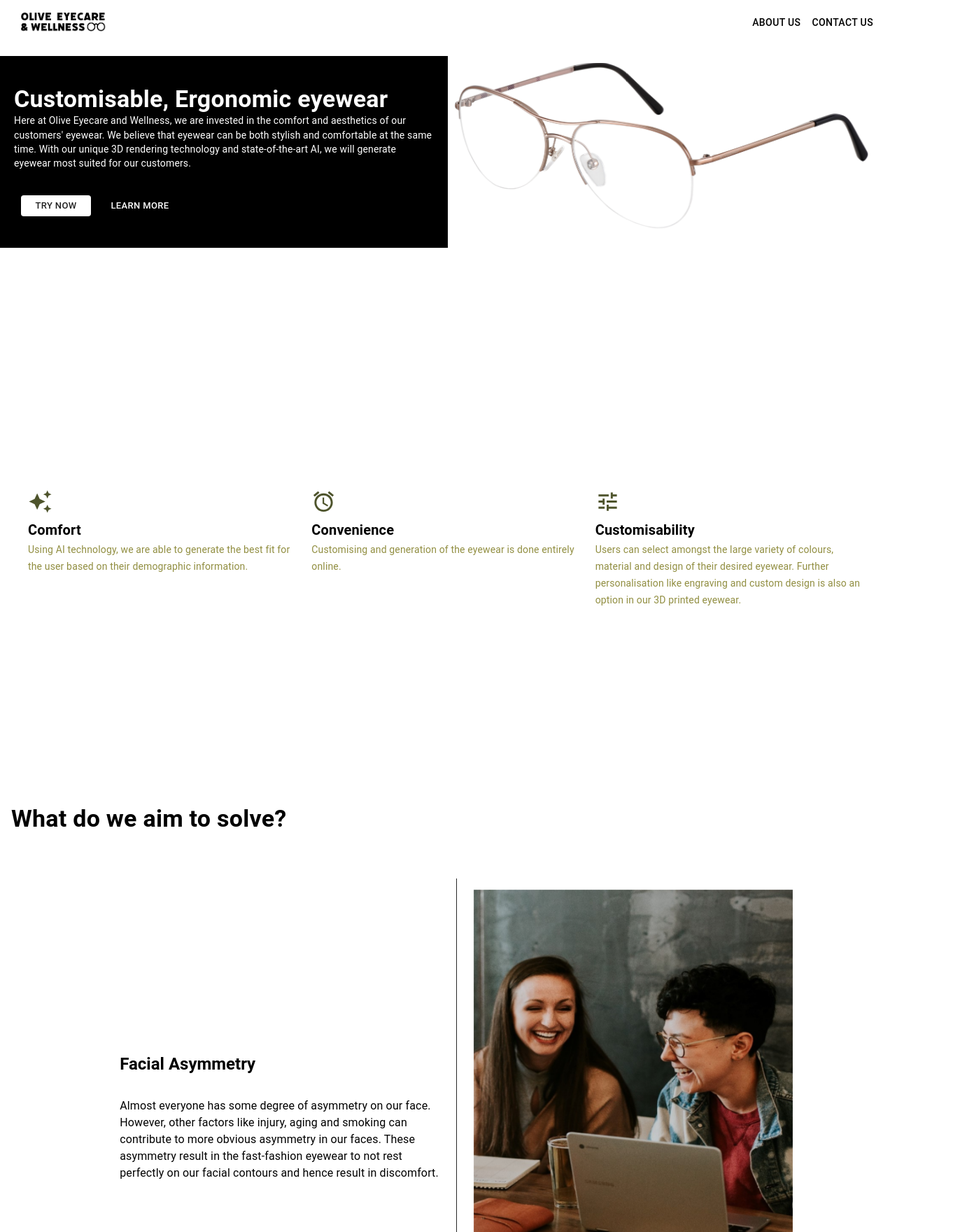
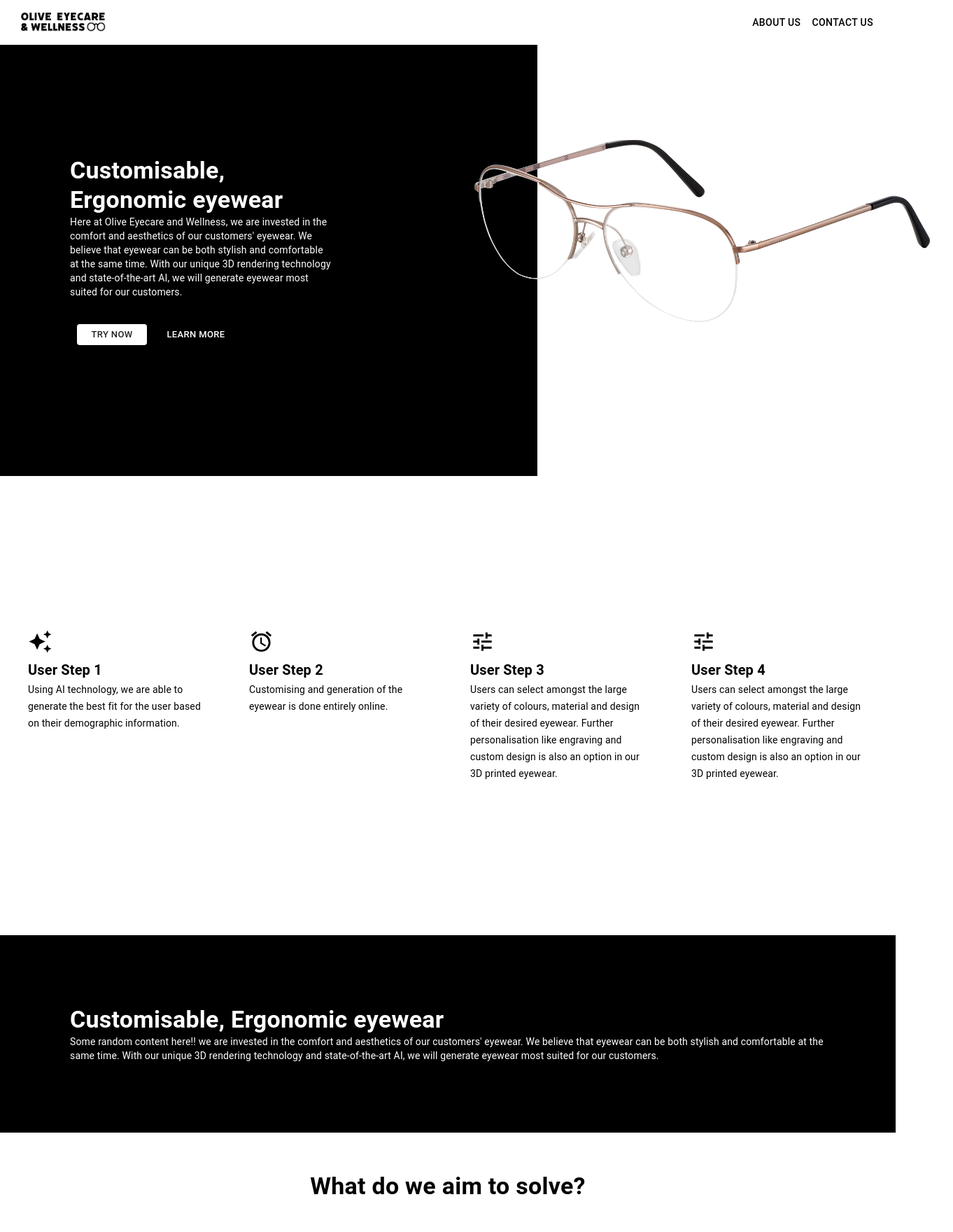
Before and after one commit to gzyon/3D-Printed-Eyewear, a React (Create React App) app in the folder capstone-website/: page / in a window 1280 px wide. Shown: the top 1760 px of the page at 70% size, 1362 px wide, since content can reach past the window. Built offline with nearby package versions, Linux system fonts and the light colour scheme.

Commit message:
added animation n completed website:

```diff
--- a/capstone-website/package.json
+++ b/capstone-website/package.json
@@ -15,6 +15,8 @@
     "express": "^4.18.1",
     "multer": "^1.4.5-lts.1",
     "react": "^18.1.0",
+    "react-animated-css": "^1.2.1",
+    "react-animation-on-scroll": "^5.1.0",
     "react-dom": "^18.1.0",
     "react-scripts": "5.0.1",
     "react-toastify": "^9.0.7",
--- a/capstone-website/src/Components/DescItem/DescItem.js
+++ b/capstone-website/src/Components/DescItem/DescItem.js
@@ -9,7 +9,7 @@ const DescItem = ({ title, content, icon }) => {
             </Typography>
             <Typography variant='body2' component='body2' sx={
                 {
-                    color: "#918E41"
+                    color: "#000000"
                 }
             }>
                 {content}
--- a/capstone-website/src/Pages/HomePage.css
+++ b/capstone-website/src/Pages/HomePage.css
@@ -36,7 +36,7 @@ img.bigPicS2{
 
 .fade-in-bottom-section {
     opacity: 0;
-    transform: translateY(20vh);
+    transform: translateY(-20vh);
     visibility: hidden;
     transition: opacity 0.6s ease-out, transform 1.2s ease-out;
     will-change: opacity, visibility;
--- a/capstone-website/src/Pages/HomePage.js
+++ b/capstone-website/src/Pages/HomePage.js
@@ -7,6 +7,7 @@ import Toolbar from '@mui/material/Toolbar';
 import CssBaseline from '@mui/material/CssBaseline';
 import Abc from '@mui/icons-material/Abc'
 import './HomePage.css';
+// import { sizing } from '@material-ui/system';
 
 import landingImage from '../assets/images/landing.png'
 import glasses_landing from '../assets/images/glasses_landing.png'
@@ -56,7 +57,8 @@ const theme = createTheme({
     palette:{
         darkGreen: createColor("#4E542C"),
         lightGreen: createColor("#EAE79B"),
-        white:createColor("#FFFFFF")
+        white:createColor("#FFFFFF"),
+        black:createColor("#000000")
     }
 })
 
@@ -88,9 +90,9 @@ const HomePage = (props) => {
             <Header />
             <Grid container>
                 {/* Segment 1: Main product selling page */}
-                <Grid item container columns={16} py={10}>
-                    <Grid sx={{backgroundColor:'#000000'}} item xs={8} display="flex" justifyContent={'left'} alignItems="center" className={`fade-in-bottom-section ${isVisible ? 'is-visible' : ''}`} ref={domRef}>
-                        <Box sx={{backgroundColor:'#000000', padding:"20px"}}>
+                <Grid item container columns={5} py={5}>
+                    <Grid sx={{backgroundColor:'#000000', height: '80vh'}} item md={3} display="flex" justifyContent={'left'} alignItems="center" ref={domRef}>
+                        <Box sx={{backgroundColor:'#000000', padding:"100px", width:"45vw"}}>
                             <Typography variant="h4" color="#FFFFFF">
                                 <b>Customisable, Ergonomic eyewear</b>
                             </Typography>
@@ -106,108 +108,108 @@ const HomePage = (props) => {
                         </Box>
                     </Grid>
 
-                    <Grid item xs={8} display="flex" justifyContent={'center'} alignItems={'center'} sx={{padding:"10px"}}>
-                        <img src={glasses_landing} className={`fade-in-right-section ${isVisible ? 'is-visible' : ''}`} ref={domRef}/>
+                    <Grid item md={2} display="flex" justifyContent={'center'} alignItems={'center'} sx={{padding:"10px", margin:"150px 0px 0px -100px", display: { xs: 'none', md: 'block' }}}>
+                        <img src={glasses_landing} height={280}/>
                     </Grid>
                 </Grid>
 
-                <Divider variant="middle" />
-
                 {/* Segment 2: User step details */}
 
-                <Grid item container spacing={2} columns={3} px={5} py={30} >
-                    <Grid item xs={1} className={`fade-in-left-section1 ${isVisible ? 'is-visible' : ''}`} ref={domRef}>
-                        <DescItem title='Comfort'
+                <Grid item container spacing={8} columns={4} px={5} py={5} sx={{height:"80vh"}} alignContent="center">
+                    <Grid item md={1} className={`fade-in-left-section1 ${isVisible ? 'is-visible' : ''}`} ref={domRef}>
+                        <DescItem title='User Step 1'
                             content='Using AI technology, we are able to generate the best fit for the user based on their demographic information.'
-                            icon={<AutoAwesomeIcon fontSize='large' color="darkGreen"/>}
+                            icon={<AutoAwesomeIcon fontSize='large' color="black"/>}
                         />
                     </Grid>
-                    <Grid item xs={1} className={`fade-in-left-section2 ${isVisible ? 'is-visible' : ''}`} ref={domRef}>
-                        <DescItem title='Convenience'
+                    <Grid item md={1} className={`fade-in-left-section2 ${isVisible ? 'is-visible' : ''}`} ref={domRef}>
+                        <DescItem title='User Step 2'
                             content='Customising and generation of the eyewear is done entirely online.'
-                            icon={<AccessAlarmOutlinedIcon fontSize='large' color="darkGreen"/>}
+                            icon={<AccessAlarmOutlinedIcon fontSize='large' color="black"/>}
                         />
                     </Grid>
-                    <Grid item xs={1} className={`fade-in-left-section3 ${isVisible ? 'is-visible' : ''}`} ref={domRef}>
-                        <DescItem title='Customisability'
+                    <Grid item md={1} className={`fade-in-left-section3 ${isVisible ? 'is-visible' : ''}`} ref={domRef}>
+                        <DescItem title='User Step 3'
                             content='Users can select amongst the large variety of colours, material and design of their desired eyewear. Further personalisation like engraving and custom design is also an option in our 3D printed eyewear.'
-                            icon={<TuneIcon fontSize='large' color="darkGreen"/>}
+                            icon={<TuneIcon fontSize='large' color="black"/>}
+                        />
+                    </Grid>
+                    <Grid item md={1} className={`fade-in-left-section3 ${isVisible ? 'is-visible' : ''}`} ref={domRef}>
+                        <DescItem title='User Step 4'
+                            content='Users can select amongst the large variety of colours, material and design of their desired eyewear. Further personalisation like engraving and custom design is also an option in our 3D printed eyewear.'
+                            icon={<TuneIcon fontSize='large' color="black"/>}
                         />
                     </Grid>
                 </Grid>
+                {/* <Grid item container justifyContent="center" align='center' >
+                    <Grid item>
                         <Typography
                             variant="h4"
                             component="div"
                             m={2}
                             display="flex"
-                    justifyContent="center"
-                    align='center'
                         >
                             <b>What do we aim to solve?</b>
                         </Typography>
+                    </Grid>
 
-                <Divider variant="middle" />
 
                     {/* Segment 3: MVPs */}
+                    {/* <Grid item>
                         <DescItemLargeLeft title="Facial Asymmetry" content="Almost everyone has some degree of asymmetry on our face. However, other factors like injury, aging and smoking can contribute to more obvious asymmetry in our faces. These asymmetry result in the fast-fashion eyewear to not rest perfectly on our facial contours and hence result in discomfort." image={landingImage}/>
 
                         <DescItemLargeRight
                         title="Representation of Comfort"
                         content="While comfort is deeply personal to each and every person. Using Big Data and AI technology, we are able to draw hidden insights that perhaps one's preference in comfort may not be as unique as we may think it is. Depending on one's previous eyewear weight and size and the user's demographic, we are able to predict the comfortability factor of a current design at a particular dimension."
                         image={landingImage}/>
+                    </Grid>
+                </Grid> */}
 
-                <Divider variant="middle" />
 
                 {/* Segment 4: Additional details */}
+                <Grid item container py={5}>
+                    <Grid sx={{backgroundColor:'#000000'}} item display="flex" justifyContent={'left'} alignItems="center" ref={domRef}>
+                        <Box sx={{backgroundColor:'#000000', padding:"100px"}}>
+                            <Typography variant="h4" color="#FFFFFF">
+                                <b>Customisable, Ergonomic eyewear</b>
+                            </Typography>
 
-                <Typography fontSize={25} display="flex" justifyContent={'center'} m={2}>
-                    <b>Here's How It Works!</b>
+                            <Typography variant="body2" color="#FFFFFF" >
+                                Some random content here!!
+                                 we are invested in the comfort and aesthetics of our customers' eyewear. We believe that eyewear can be both stylish and comfortable at the same time. With our unique 3D rendering technology and state-of-the-art AI, we will generate eyewear most suited for our customers.
                             </Typography>
-                <Box
-                    sx={{ m: 3 }}
-                    display="flex"
-                    justifyContent="center"
-                // alignItems="center"
-                >
-                    <List sx={{ display: 'list-item' }}>
-                        <ListItem>
-                            <ListItemText
-                                disableTypography
-                                primary={<Typography fontSize={20} type="body1" style={{ color: '#4E542C' }}><b>1. Scan Your Face</b></Typography>}
-                                secondary={<Typography fontSize={15} type="body2" style={{ color: '#4E542C' }}>Download photogrammetry app <a href='https://poly.cam/'>Polycam</a> and take a 3d scan of your face. Upload the file <a>here</a>.
-                                </Typography>}
 
-                            />
-                        </ListItem>
-                        <ListItem>
-                            <ListItemText
-                                disableTypography
-                                primary={<Typography fontSize={20} type="body1" style={{ color: '#4E542C' }}><b>2. Select Your Favourite Frame Design</b></Typography>}
-                                secondary={<Typography fontSize={15} type="body2" style={{ color: '#4E542C' }}>Select your favourite colour, material and design. See how it looks on the 3D render.</Typography>}
-
-                            />
-                        </ListItem>
-                        <ListItem>
-                            <ListItemText
-                                disableTypography
-                                primary={<Typography fontSize={20} type="body1" style={{ color: '#4E542C' }}><b>3. Receive Your New Frame</b></Typography>}
-                                secondary={<Typography fontSize={15} type="body2" style={{ color: '#4E542C' }}>The glasses will be sent for 3D printing and it will be delivered to your doorstep.</Typography>}
-
-                            />
-                        </ListItem>
-                        <ListItem>
-                            <ListItemText
-                                disableTypography
-                                primary={<Typography fontSize={20} type="body1" style={{ color: '#4E542C' }}><b>4. Fine Tuning of Frame</b></Typography>}
-                                secondary={<Typography fontSize={15} type="body2" style={{ color: '#4E542C' }}>Come down to the store to fine tune the intricate parts like the nose piece if it is not perfectly comfortable.</Typography>}
-
-                            />
-                        </ListItem>
-                    </List>
                         </Box>
                     </Grid>
-            <Box p="30px" sx={{backgroundColor: '#4E542C'}}>
-                <Divider sx={{ bgcolor: "#EAE79B" }} variant="middle"/>
+                </Grid>
+
+                <Grid item container justifyContent="center" align='center' >
+                    <Grid item>
+                        <Typography
+                            variant="h4"
+                            component="div"
+                            m={2}
+                            display="flex"
+                        >
+                            <b>What do we aim to solve?</b>
+                        </Typography>
+                    </Grid>
+
+
+                    {/* Segment 3: MVPs */}
+                    <Grid item>
+                        <DescItemLargeLeft title="Facial Asymmetry" content="Almost everyone has some degree of asymmetry on our face. However, other factors like injury, aging and smoking can contribute to more obvious asymmetry in our faces. These asymmetry result in the fast-fashion eyewear to not rest perfectly on our facial contours and hence result in discomfort." image={landingImage}/>
+
+                        <DescItemLargeRight
+                        title="Representation of Comfort"
+                        content="While comfort is deeply personal to each and every person. Using Big Data and AI technology, we are able to draw hidden insights that perhaps one's preference in comfort may not be as unique as we may think it is. Depending on one's previous eyewear weight and size and the user's demographic, we are able to predict the comfortability factor of a current design at a particular dimension."
+                        image={landingImage}/>
+                    </Grid>
+                </Grid>
+
+            </Grid>
+            <Box p="30px" sx={{backgroundColor: '#000000'}}>
+                <Divider sx={{ bgcolor: "#FFFFFF" }} variant="middle"/>
                     <Footer/>
             </Box>
         </React.Fragment>
```
Also changed, not shown: capstone-website/src/Components/Footer/Socials.js (+4 -15 lines), 1 other file (tests, documents, lock files or other folders). Lines whose indentation alone changed are shown as unchanged.
